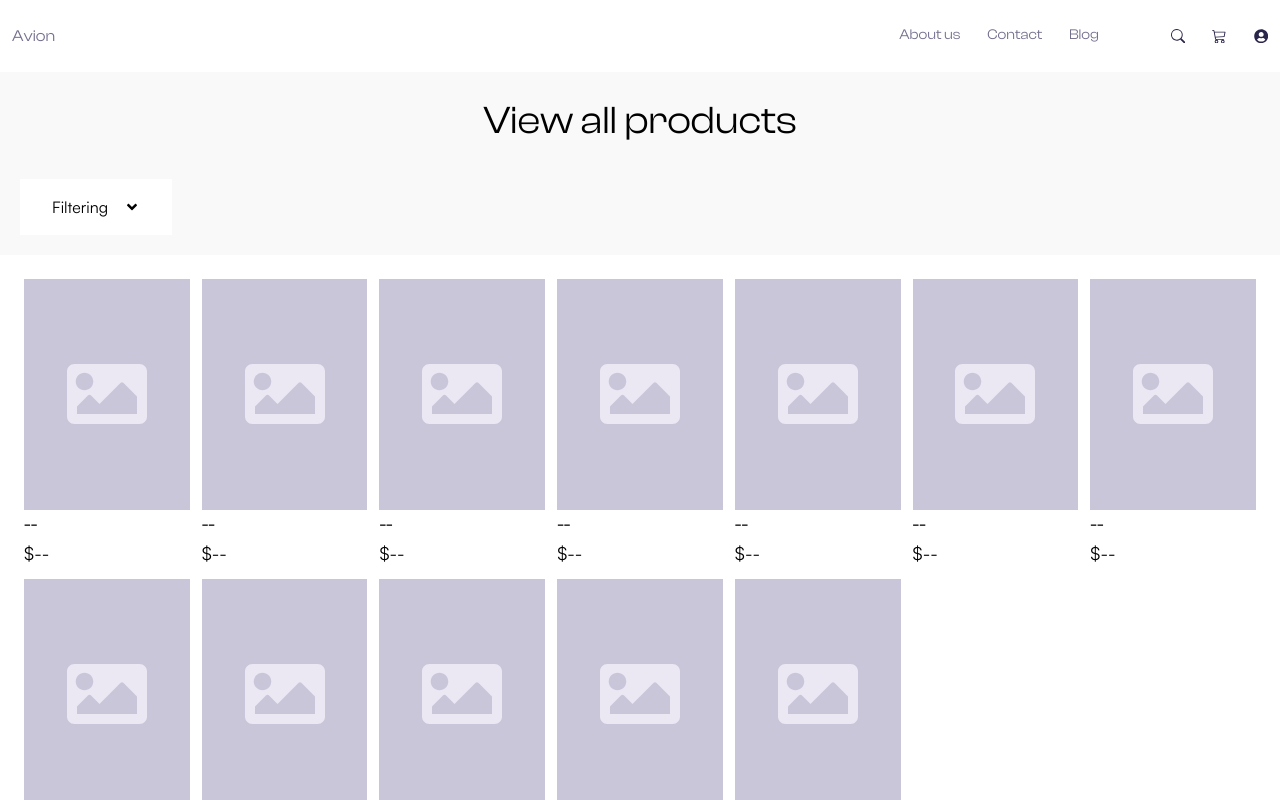
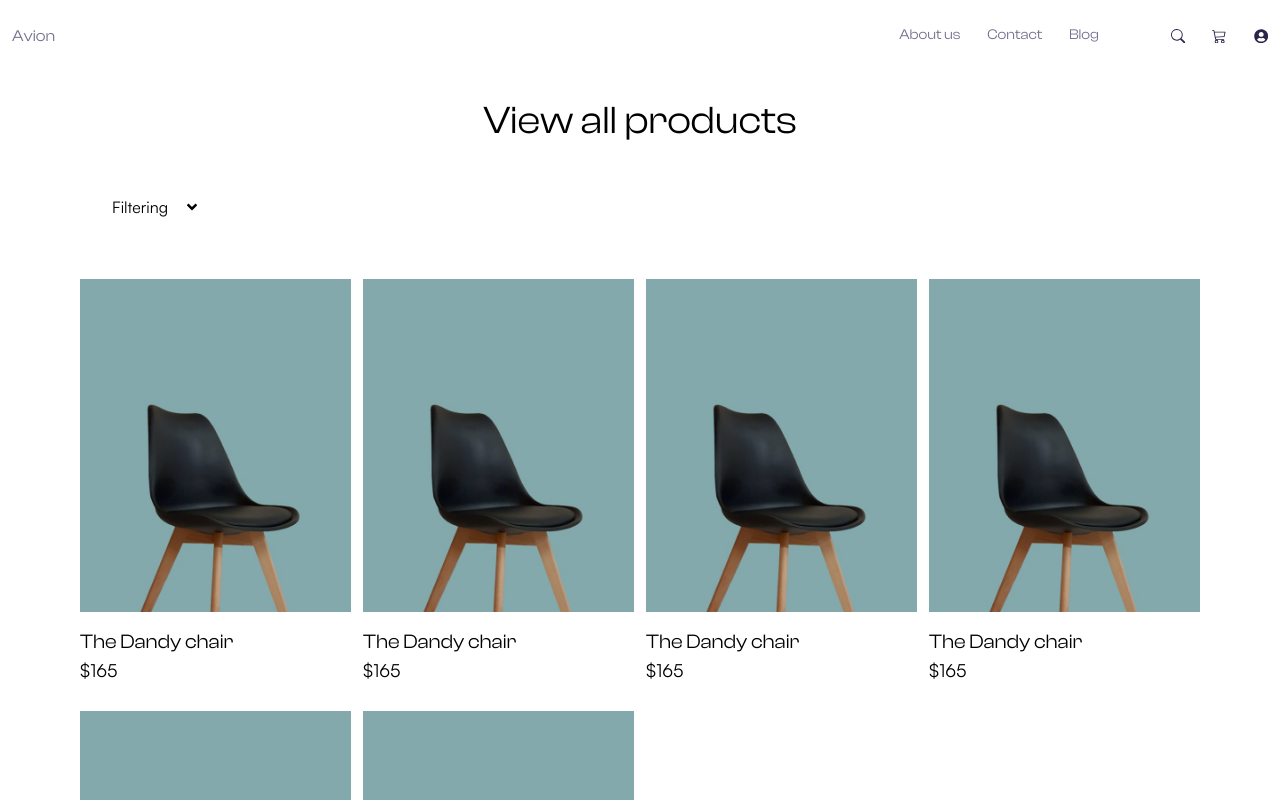
Before and after one commit to diegoBenitez2/ecommerce-app-next, a Next.js app: page / in a window 1280 px wide. Shown: the top 800 px of the page. Built offline with nearby package versions, Linux system fonts and the light colour scheme.

Commit message:
fix: home products responsive

```diff
--- a/src/components/atoms/ProductCard/ProductCard.module.scss
+++ b/src/components/atoms/ProductCard/ProductCard.module.scss
@@ -45,12 +45,7 @@
 }
 .Picture {
   max-width: 100%;
-  max-height: 69%;
-  height: auto;
   object-fit: contain;
-  @include media768 {
-    max-height: 80%;
-  }
 }
 .NotImage {
   display: flex;
@@ -58,10 +53,12 @@
   justify-content: center;
 }
 .Info {
+  padding: 15px 0;
   &_Desc, &_Title {
     overflow: hidden;
     text-overflow: ellipsis;
     white-space: nowrap;
+    font-weight: 400px;
   }
   &_Desc {
     margin: 0;
--- a/src/pages/index.js
+++ b/src/pages/index.js
@@ -1,9 +1,10 @@
+import { useState } from 'react';
 import Head from 'next/head';
 import Layout from '@containers/Layout';
-import FilterProductsPanel from '@components/FilterProductsPanel';
+import FilterProductsPanel from '@molecules/FilterProducts/FilterProducts';
 import Button from '@atoms/Button/Button';
 import ProductCard  from '@atoms/ProductCard/ProductCard';
-import { useState } from 'react';
+import Photo from '@assets/images/Photo.png';
 
 export default function Home() {
 
@@ -14,7 +15,7 @@ export default function Home() {
         <title>Ecommerce | Products</title>
       </Head>
       <Layout>
-        <div className='p-5 mx-auto text-center'>
+        <div className='p-5 mx-auto text-center md:bg-white md:px-[80px]'>
           <h1 className='mb-7 text-3xl md:text-4xl'>View all products</h1>
           <div className='flex justify-between'>
             <Button
@@ -29,10 +30,14 @@ export default function Home() {
             toggleOpen={setOpenFilter}
           />
         </div>
-        <section className='bg-white p-6 grid gap-3 grid-cols-fit grid-rows-fit'>
+        <section className='bg-white p-6 md:px-[80px] grid gap-3 grid-cols-fit md:grid-cols-4 grid-rows-fit'>
           {
-            [1,2,3,4,5,6,7,8,9,10,11,12].map((_, idx) => (
-              <ProductCard key={idx} />
+            [1,2,3,4,5,6].map((_, idx) => (
+              <ProductCard
+                key={idx}
+                urlImage={Photo}
+                title={'The Dandy chair'}
+                price={'165'}/>
               ))
             }
         </section>
```
Also changed, not shown: src/components/atoms/ProductCard/ProductCard.jsx (line endings or trailing spaces), src/components/molecules/FilterProducts/FilterProducts.jsx (line endings or trailing spaces).
